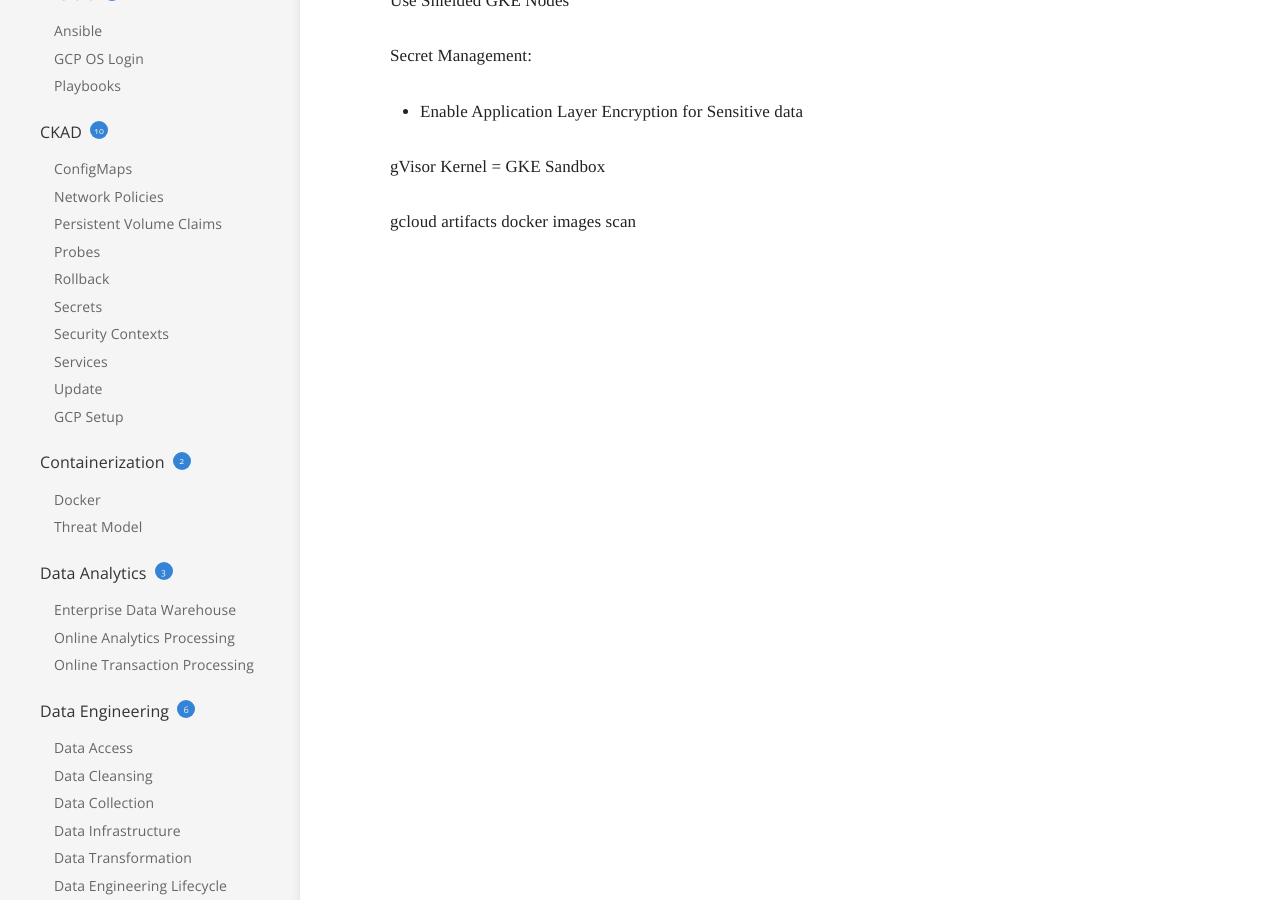
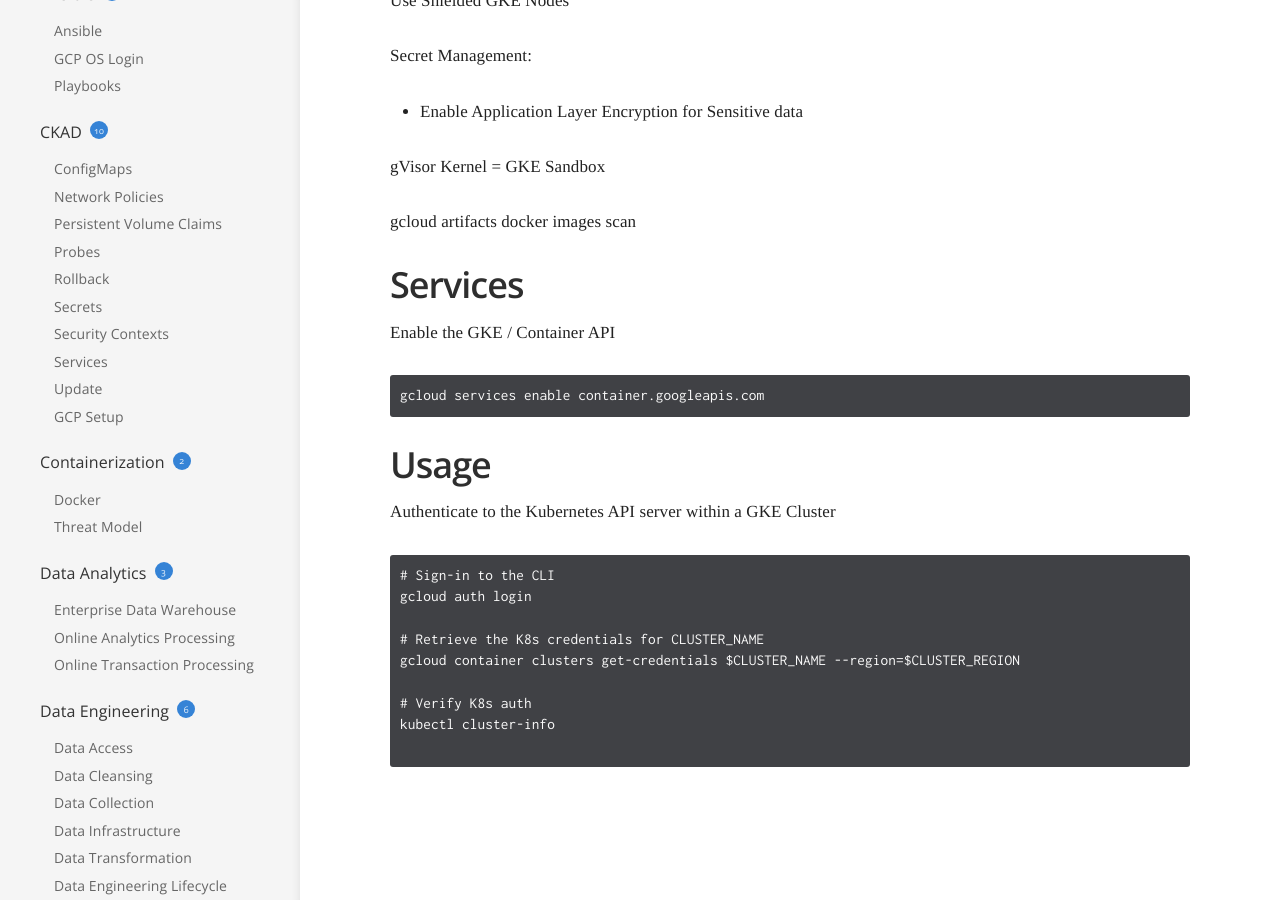
Before and after one commit to TABurrows/taburrows.github.io, a Jekyll site: the page built from _docs/google-cloud/gke.md, in a window 1280 px wide and 900 px high, scrolled down 535 px. Built offline with Jekyll 4.4.1, drawn with Linux system fonts in a browser that asks for light colours.

Commit message:
Added kubectl usages

````diff
--- a/_docs/google-cloud/gke.md
+++ b/_docs/google-cloud/gke.md
@@ -25,3 +25,27 @@ Secret Management:
 gVisor Kernel = GKE Sandbox
 
 gcloud artifacts docker images scan
+
+
+## Services
+
+Enable the GKE / Container API
+```
+gcloud services enable container.googleapis.com
+```
+
+
+## Usage
+
+Authenticate to the Kubernetes API server within a GKE Cluster
+```
+# Sign-in to the CLI
+gcloud auth login
+
+# Retrieve the K8s credentials for CLUSTER_NAME
+gcloud container clusters get-credentials $CLUSTER_NAME --region=$CLUSTER_REGION
+
+# Verify K8s auth
+kubectl cluster-info
+
+```
````
